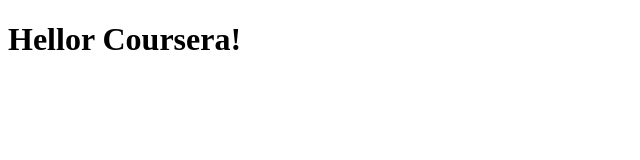
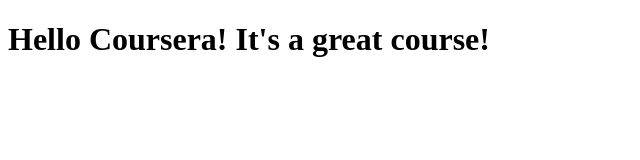
Before and after one commit to oshanefairbank/coursera-test, a plain HTML site: page site/index.html in a window 1280 px wide. Shown: the whole page, without its empty margins (0-640 px from the left). Drawn offline with Linux system fonts and the light colour scheme.

Commit message:
Small addition to our page content.

```diff
--- a/site/index.html
+++ b/site/index.html
@@ -4,6 +4,6 @@
 	<title>Hello Coursera!</title>
 </head>
 <body>
-<h1>Hellor Coursera!</h1>
+<h1>Hello Coursera! It's a great course! </h1>
 </body>
 </html>
```
